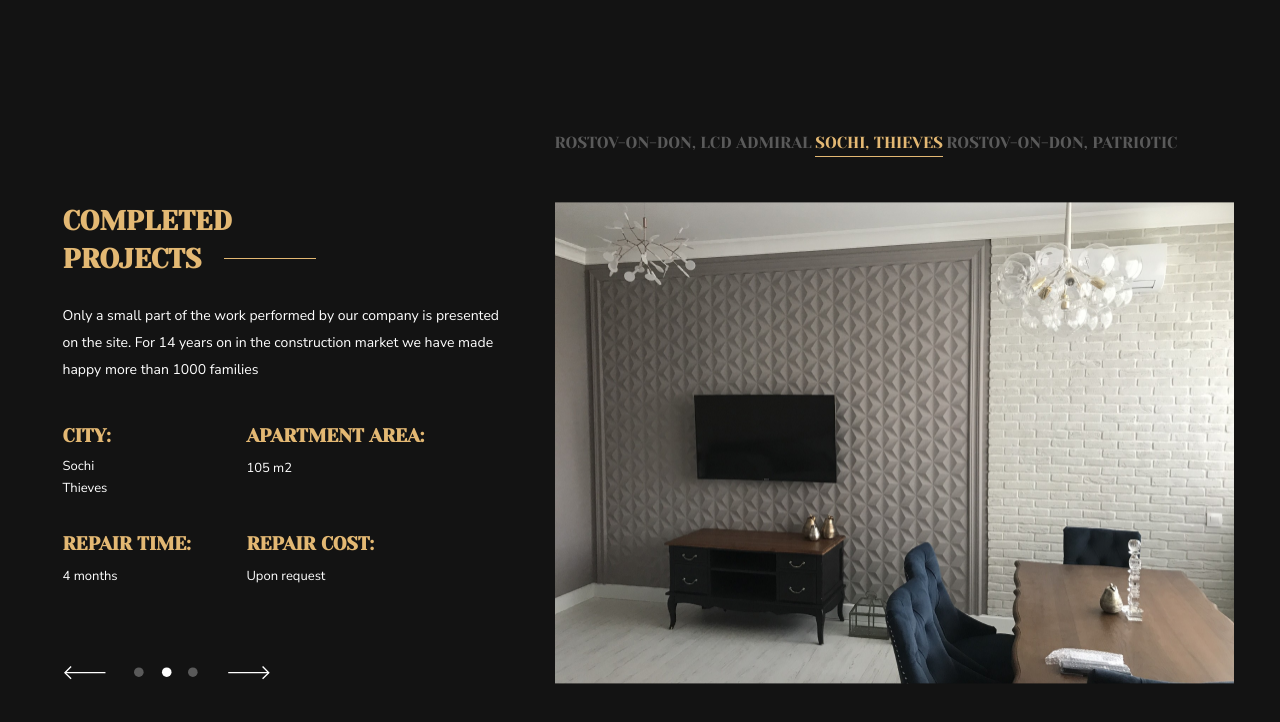
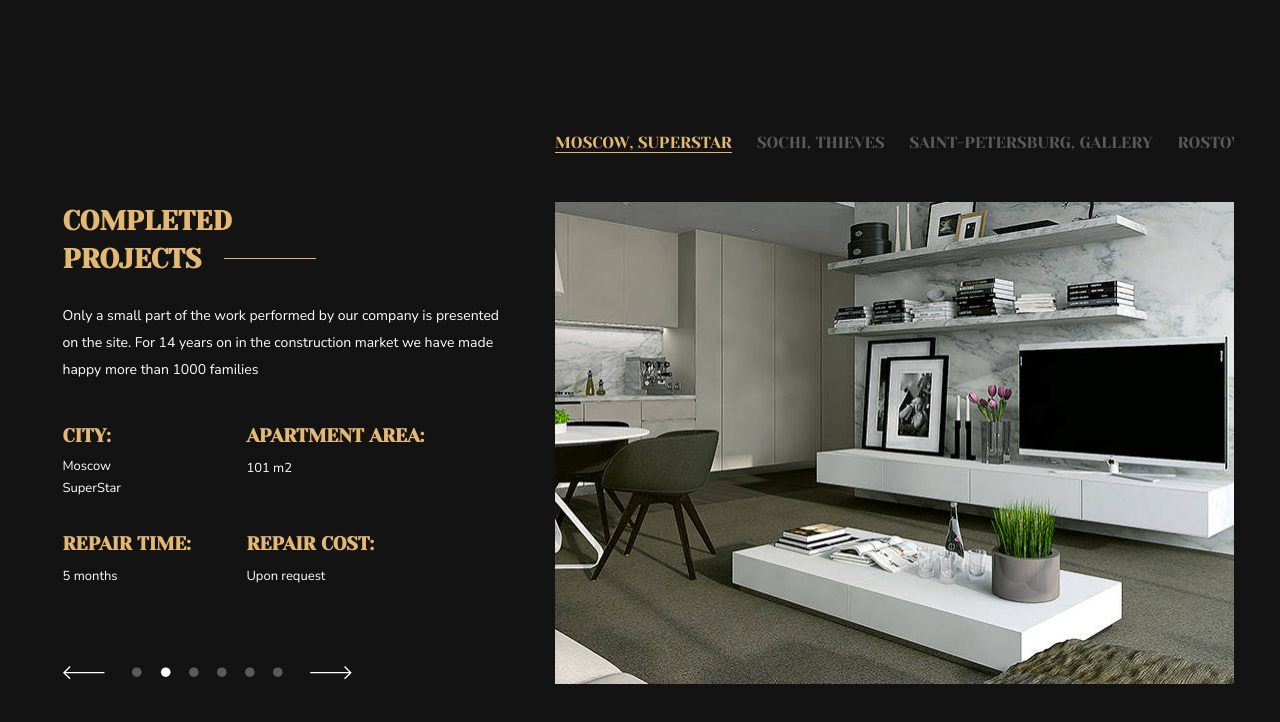
Before and after one commit to uzayri1999/module_12-TEST, a website: page index.html in a window 1280 px wide. Drawn offline with Linux system fonts and the light colour scheme.

Commit message:
commit 2

```diff
--- a/index.html
+++ b/index.html
@@ -8,7 +8,7 @@
 </head>
 <body class="body">
   <main class="main">
-    <nav class="nav-top"></nav>
+    <nav id="scrollable" class="nav-top"></nav>
     <section class="section">
       <div class="title">
         <h2 class="title_text">Completed projects</h2>
@@ -42,19 +42,11 @@
       <img id="image" class="image" src="" alt="room's photo">
     </div>
     <nav class="nav-bottom">
-      <span id="arrow-left" class="arrow-left">
+      <span id="arrow-left" class="arrow">
         <img src="src/img/arrow_left.svg" alt="arrow left">
       </span>
-      <span class="point point-1 point_active">
-        <img src="" alt="point">
-      </span>
-      <span class="point point-2">
-        <img src="" alt="point">
-      </span>
-      <span class="point point-3">
-        <img src="" alt="point">
-      </span>
-      <span id="arrow-right" class="arrow-right">
+      <div class="point-block"></div>
+      <span id="arrow-right" class="arrow">
         <img src="src/img/arrow_right.svg" alt="arrow right">
       </span>
     </nav>
--- a/src/js/script.js
+++ b/src/js/script.js
@@ -1,12 +1,21 @@
-// ВХОДНЫЕ ДАННЫЕ
+// ВХОДНЫЕ ДАННЫЕ (МАКСИМУМ 6 ЭЛЕМЕНТОВ)
 const nameList = [
     {
-    name: 'Rostov-on-Don, LCD admiral',
+    name: 'Rostov-on-Don, admiral',
     url_image: 'src/img/rostovOnDon_admiral.png',
     CITY:
       ['Rostov-on-Don', 'LCD admiral'],
-    APaRTMENT_AREA: '81 m2',
+    APARTMENT_AREA: '81 m2',
     REPAIR_TIME: '3.5 months',
+    REPAIR_COST: 'Upon request'
+  },
+  {
+    name: 'Moscow, SuperStar',
+    url_image: 'src/img/rostovOnDon_patriotic.png',
+    CITY:
+      ['Moscow', 'SuperStar'],
+    APARTMENT_AREA: '101 m2',
+    REPAIR_TIME: '5 months',
     REPAIR_COST: 'Upon request'
   },
   {
@@ -19,6 +28,15 @@ const nameList = [
     REPAIR_COST: 'Upon request'
   },
   {
+    name: 'Saint-petersburg, Gallery',
+    url_image: 'src/img/rostovOnDon_admiral.png',
+    CITY:
+      ['Saint-petersburg', 'Gallery'],
+    APARTMENT_AREA: '57 m2',
+    REPAIR_TIME: '4.5 months',
+    REPAIR_COST: 'Upon request'
+  },
+  {
     name: 'Rostov-on-Don, Patriotic',
     url_image: 'src/img/rostovOnDon_patriotic.png',
     CITY:
@@ -26,29 +44,57 @@ const nameList = [
     APARTMENT_AREA: '93 m2',
     REPAIR_TIME: '3 months',
     REPAIR_COST: 'Upon request'
+  },
+  {
+    name: 'Makhachkala, Center',
+    url_image: 'src/img/sochi_thieves.png',
+    CITY:
+      ['Rostov-on-Don', 'Patriotic'],
+    APARTMENT_AREA: '153 m2',
+    REPAIR_TIME: '156 months',
+    REPAIR_COST: 'Upon request'
   }
 ];
 
 const navTop = document.querySelector ('.nav-top');
+const pointBlock = document.querySelector ('.point-block');
+const arrowLeft = document.getElementById ('arrow-left');
+const arrowRight = document.getElementById ('arrow-right');
 
+const urlPoint = 'src/img/point.svg';
+const urlPointFill = 'src/img/point_fill.svg';
+
+/* ОПРЕДЕЛЕНИЕ КОЛ-ВА ЭЛЕМЕНТОВ, УСТАНОВКА ТОЧЕК В НИЖНЕЙ ППАНЕЛИ НАВИГАЦИИ И
+    ССЫЛОК В ВЕРХНЕЙ ПАНЕЛИ НАВИГАЦИИ */
 for (i = 0; i < nameList.length; i ++ ) {
   const elemSpan = document.createElement ('span');
   navTop.appendChild (elemSpan);
   elemSpan.classList.add ('nav-top_link');
   elemSpan.textContent = nameList[i].name;
+
+  const pointSpan = document.createElement ('span');
+  pointBlock.appendChild (pointSpan);
+  pointSpan.classList.add ('point');
+  const imgPoint = document.createElement ('img');
+  pointSpan.appendChild (imgPoint)
   if (i === 0) {
     elemSpan.classList.add ('link_active');
+    pointSpan.classList.add ('point_active');
   };
 };
 
 const navLink = document.querySelectorAll ('.nav-top_link'); // NodeList
-
-  const arrowLeft = document.getElementById ('arrow-left');
-  const arrowRight = document.getElementById ('arrow-right');
 const pointList = document.querySelectorAll ('.point'); // NodeList
 
-  const urlPoint = 'src/img/point.svg';
-  const urlPointFill = 'src/img/point_fill.svg';
+
+// ПРОКРУТКА ВЕРХНЕЙ ПАНЕЛИ НАВИГАЦИИ ПРИ НАВЕДЕНИИ
+navTop.addEventListener('wheel', (e) => {
+  navTop.scrollLeft += e.deltaY;
+  isFunctionEnabled = false
+  setTimeout (() => {
+    isFunctionEnabled = true
+  }, 5000)
+});
 
 // ДОБАВЛЕНИЕ/УДАЛЕНИЕ КЛАССА
 navLink.forEach (btn => {
@@ -63,6 +109,19 @@ const nameList = [
   });
 });
 
+// ДЛЯ ОСТАНОВКИ АВТОПРОКРУТКИ НА 5 сек ПОСЛЕ РУЧНОЙ ПРОКРУТКИ
+let isFunctionEnabled = true;
+
+function slideLeft () {
+  const activeLink = document.querySelector('.link_active')
+  const navTopLeft = navTop.getBoundingClientRect().left;
+  const activeLeft = activeLink.getBoundingClientRect().left;
+
+  if (isFunctionEnabled) {
+    navTop.scrollLeft += activeLeft - navTopLeft;
+  };
+};
+
 // ПРОВЕРКА ТЕКУЩЕЙ СТРАНИЦЫ
 function startSlider () {
   for (i = 0; i < navLink.length; i ++ ) {
@@ -70,6 +129,8 @@ const nameList = [
       addInfo (i);
     };
   };
+
+  slideLeft ();
 };
 
 // УСТАНОВКА ЗНАЧЕНИЙ
--- a/src/sass/style.scss
+++ b/src/sass/style.scss
@@ -15,6 +15,7 @@
 }
 
 .main {
+  position: relative;
   display: grid;
   grid-template-columns: 400px + 42px 679px;
   grid-template-rows: 24px 390px 47px;
@@ -25,12 +26,20 @@
     "section image-block"
     "nav-bottom image-block";
 
-
   .nav-top {
     grid-area: nav-top;
+    /* display: grid;
+    grid-template-columns: repeat(3, auto);
+    justify-content: space-between; */
     display: flex;
-    justify-content: space-between;
-    width: 623px;
+    position: absolute;
+    column-gap: 25px;
+    row-gap: 6px;
+    text-align: center;
+    width: 679px;
+    overflow-x: scroll;
+    scrollbar-width: none;
+    flex-wrap: nowrap;
 
 
     .nav-top_link {
@@ -40,6 +49,7 @@
       font-family: $ffYO;
       color: #FFFFFF4D;
       cursor: pointer;
+      text-wrap: nowrap;
     }
     .link_active {
       color: #E3B873;
@@ -124,36 +134,28 @@
   }
   .nav-bottom {
     grid-area: nav-bottom;
-    position: relative;
+    position: absolute;
     display: flex;
+    height: 18px;
+    bottom: 0;
 
 
-    @mixin arrow ($left) {
-      left: $left;
-      position: absolute;
+    .arrow {
       bottom: 0;
       cursor: pointer;
     }
+    .point-block {
+      position: relative;
+      display: flex;
+      column-gap: 18px;
+      height: 18px;
+      margin: 0 27px;
+      bottom: 2px;
 
-    .arrow-left {
-      @include arrow(1px)
-    }
-    .arrow-right {
-      @include arrow(165px)
-    }
-    .point {
-      position: absolute;
-      bottom: 2px;
-      cursor: pointer;
-    }
-    .point-1 {
-      left: 71px;
-    }
-    .point-2 {
-      left: 98px;
-    }
-    .point-3 {
-      left: 125px;
+
+      .point {
+        cursor: pointer;
+      }
     }
   }
 }
```
Also changed, not shown: src/css/style.css, 1 other file. Lines whose indentation alone changed are shown as unchanged.
